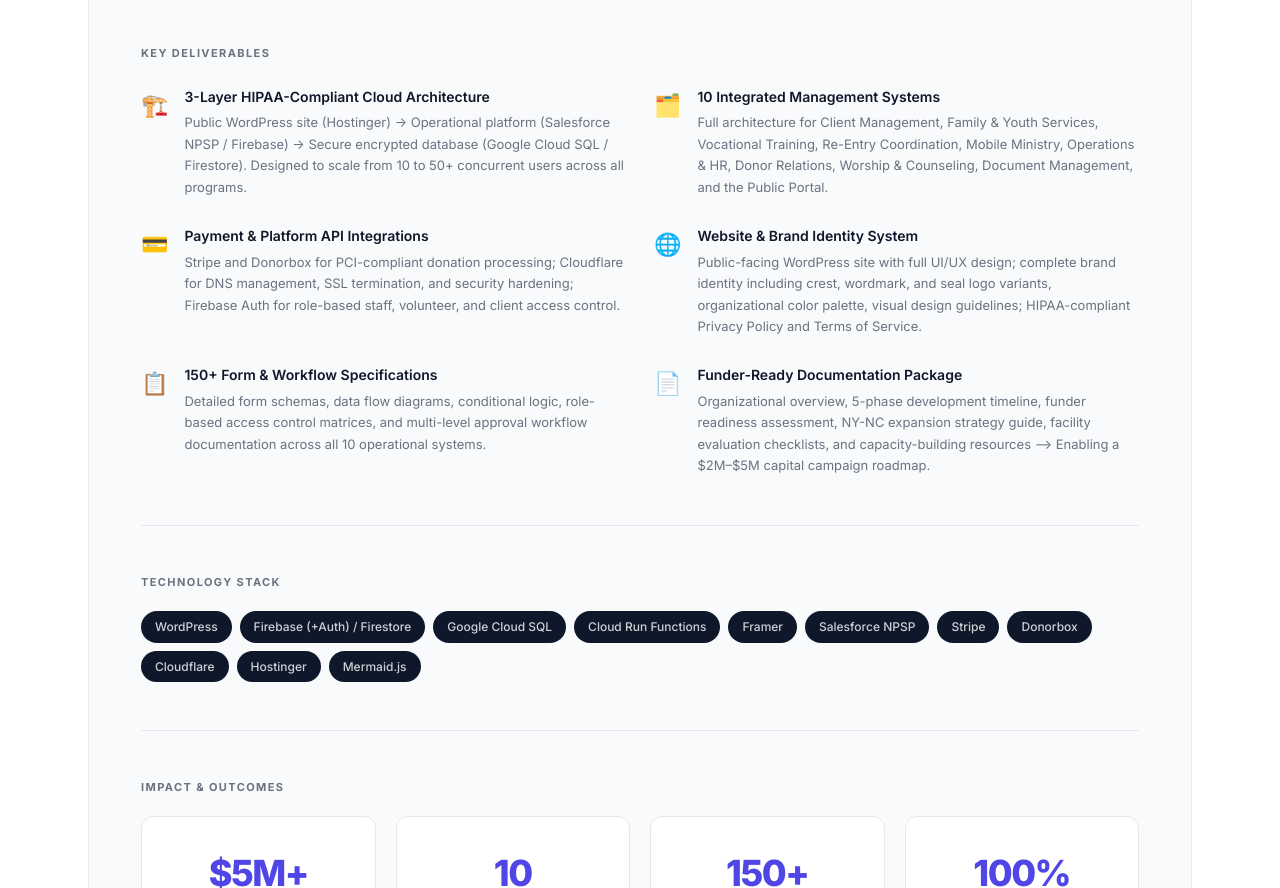
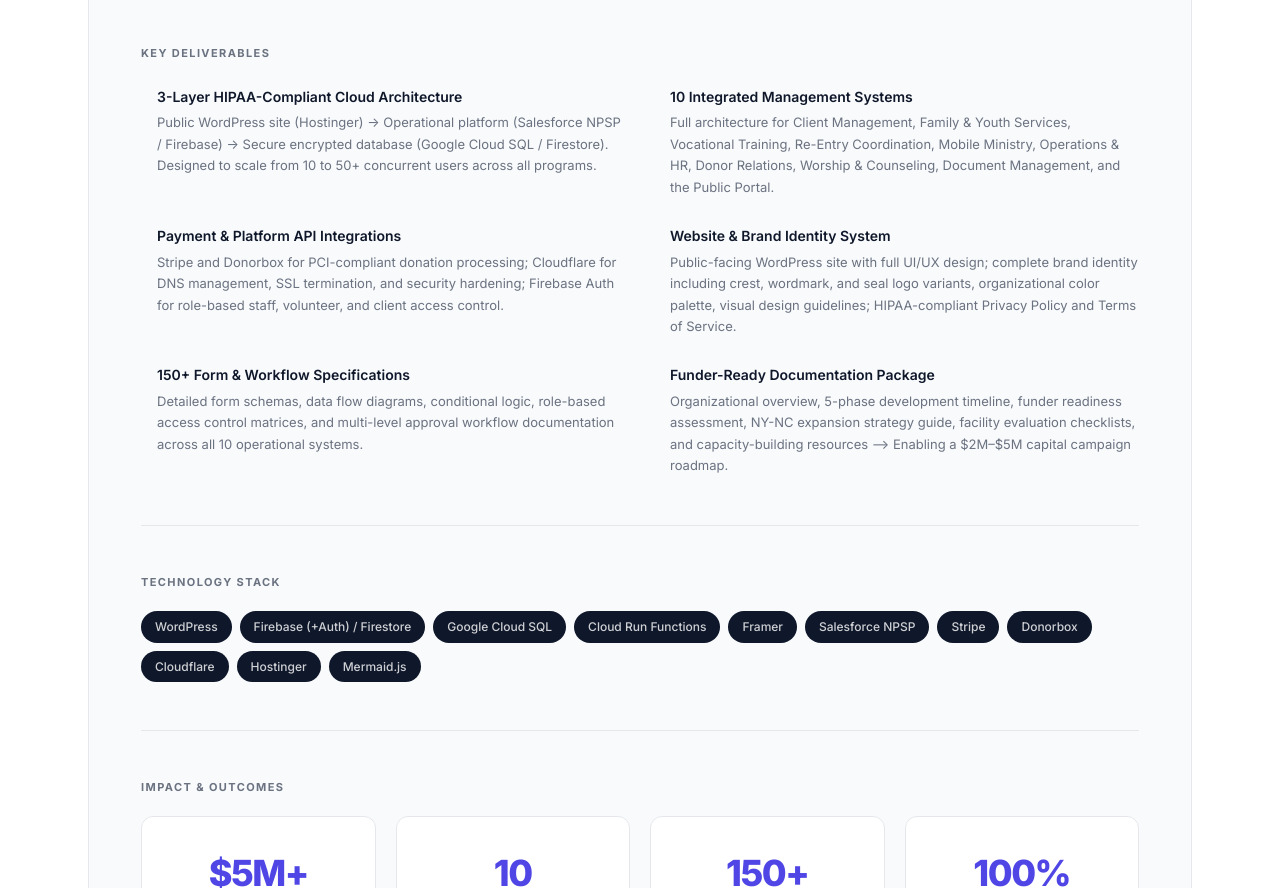
Before and after one commit to DCodeBase-X/DCodeBase-X.github.io, a plain HTML site: page index.html in a window 1280 px wide. Shown: the part 4103-4991 px from the top of the page. Drawn offline with Linux system fonts and the light colour scheme.

Commit message:
Update index.html
Removed deliverable icons from project deliverables section.

```diff
--- a/index.html
+++ b/index.html
@@ -355,7 +355,7 @@
                     <h4 class="block-label">Key Deliverables</h4>
                     <div class="deliverables-grid">
                         <div class="deliverable-item animate-in">
-                            <div class="deliverable-icon">🏗️</div>
+                            <div class="deliverable-icon"></div>
                             <div>
                                 <strong>3-Layer HIPAA-Compliant Cloud Architecture</strong>
                                 <p>Public WordPress site (Hostinger) → Operational platform (Salesforce NPSP / Firebase)
@@ -364,7 +364,7 @@
                             </div>
                         </div>
                         <div class="deliverable-item animate-in">
-                            <div class="deliverable-icon">🗂️</div>
+                            <div class="deliverable-icon"></div>
                             <div>
                                 <strong>10 Integrated Management Systems</strong>
                                 <p>Full architecture for Client Management, Family &amp; Youth Services, Vocational
@@ -373,7 +373,7 @@
                             </div>
                         </div>
                         <div class="deliverable-item animate-in">
-                            <div class="deliverable-icon">💳</div>
+                            <div class="deliverable-icon"></div>
                             <div>
                                 <strong>Payment &amp; Platform API Integrations</strong>
                                 <p>Stripe and Donorbox for PCI-compliant donation processing; Cloudflare for DNS
@@ -382,7 +382,7 @@
                             </div>
                         </div>
                         <div class="deliverable-item animate-in">
-                            <div class="deliverable-icon">🌐</div>
+                            <div class="deliverable-icon"></div>
                             <div>
                                 <strong>Website &amp; Brand Identity System</strong>
                                 <p>Public-facing WordPress site with full UI/UX design; complete brand identity
@@ -391,7 +391,7 @@
                             </div>
                         </div>
                         <div class="deliverable-item animate-in">
-                            <div class="deliverable-icon">📋</div>
+                            <div class="deliverable-icon"></div>
                             <div>
                                 <strong>150+ Form &amp; Workflow Specifications</strong>
                                 <p>Detailed form schemas, data flow diagrams, conditional logic, role-based access
@@ -400,7 +400,7 @@
                             </div>
                         </div>
                         <div class="deliverable-item animate-in">
-                            <div class="deliverable-icon">📄</div>
+                            <div class="deliverable-icon"></div>
                             <div>
                                 <strong>Funder-Ready Documentation Package</strong>
                                 <p>Organizational overview, 5-phase development timeline, funder readiness assessment,
```
